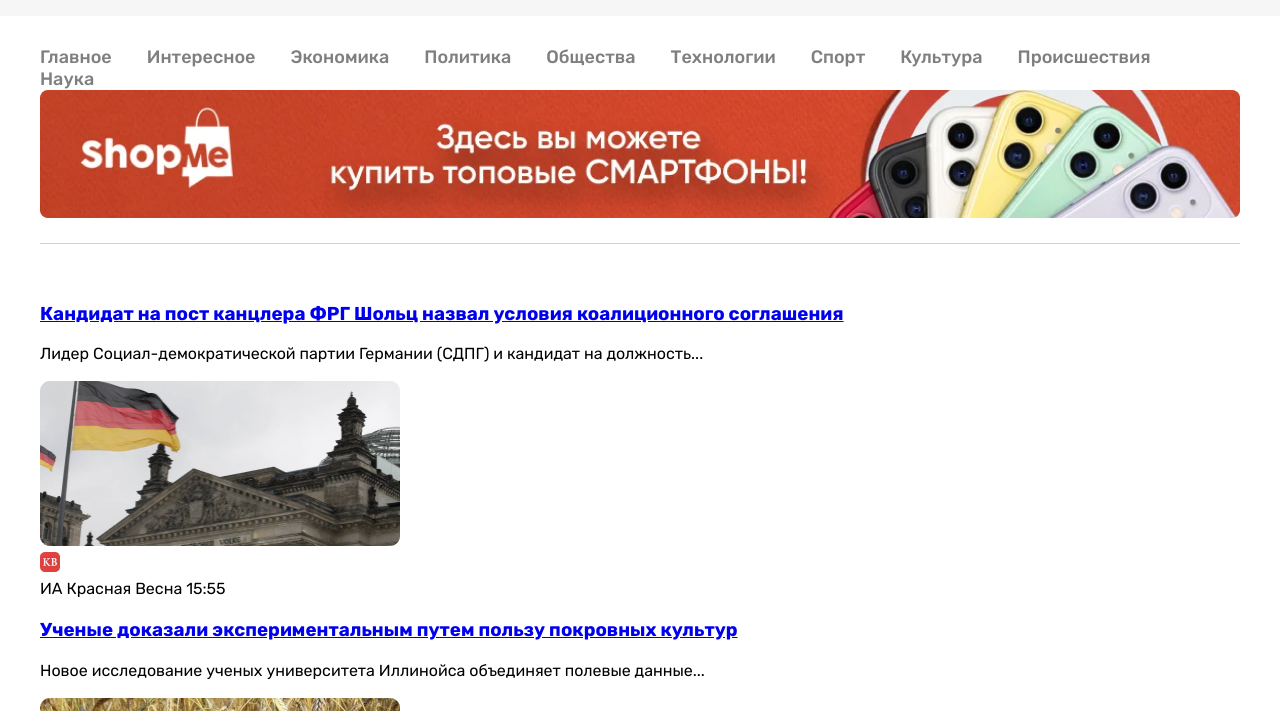
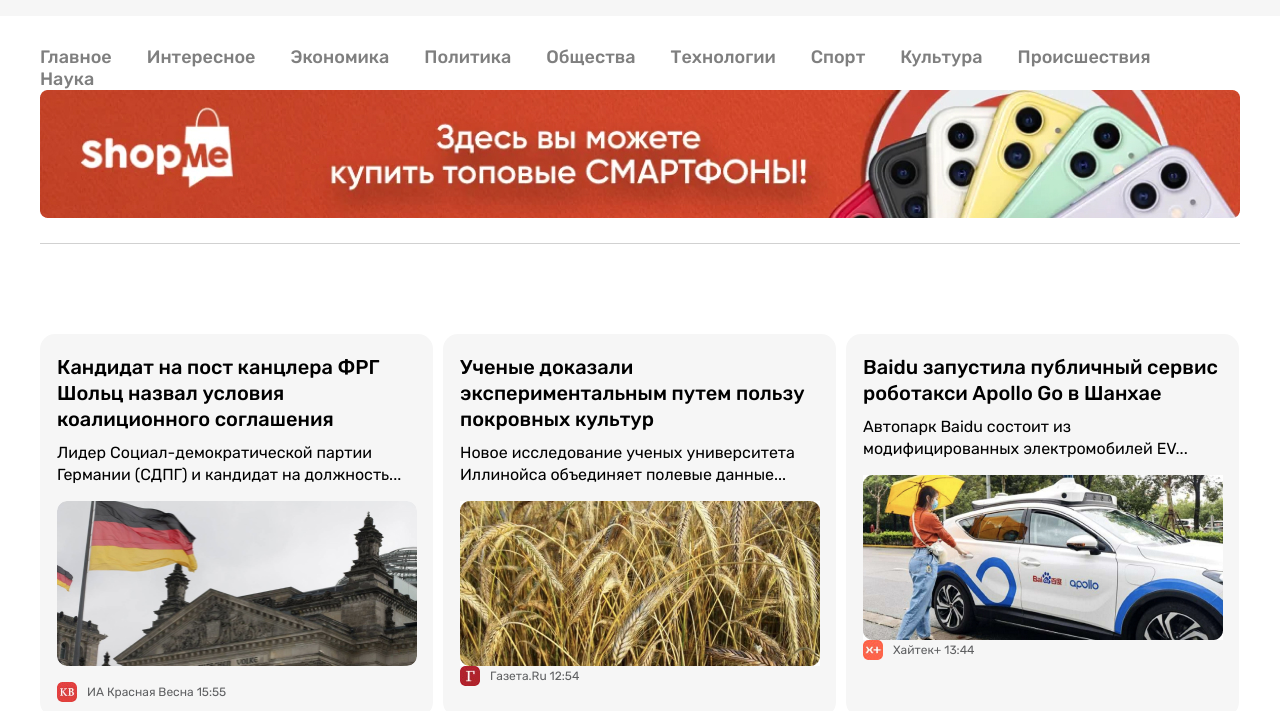
Before and after one commit to Moxlar/N24, a plain HTML site: page index.html in a window 1280 px wide. Shown: the part 89-800 px from the top of the page. Drawn offline with Linux system fonts and the light colour scheme.

Commit message:
add changes of news-grid

```diff
--- a/css/styles.css
+++ b/css/styles.css
@@ -178,4 +178,75 @@ align-items: center;
 }
 .site-hero{
   flex-grow: 1;
+  padding-top: 50px;
 }
+
+.news-grid {
+    display: flex;
+    flex-wrap: wrap;
+    margin-left: -10px;
+}
+.news-grid-item {
+    width: 393px;
+    margin-left: 10px;
+    margin-bottom: 10px;
+}
+/* .news-grid-item:not(:last-child){
+    margin-right: 10px;
+
+} */
+.article-card {
+    display: flex;
+    flex-direction: column;
+    background-color: #f6f6f6;
+    padding: 20px 17px 15px;
+    border-radius: 15px;
+}
+.article-card-title {
+    margin-top: 0;
+    margin-bottom: 10px;
+    line-height: 26px;
+    font-size: 20px;
+    font-weight: 500;
+}
+.article-card-link {
+    text-decoration: none;
+    color: #000;
+    display: inline-block;
+}
+.article-card-link:hover{
+    color: #7296EC;
+}
+.article-card-link:active{
+    opacity: 0.6;
+}
+.article-card-text {
+    margin-top: 0;
+    margin-bottom: 15px;
+}
+.article-card-img {
+    width: 360px;
+    height: 165px;
+    object-fit: cover;
+    margin-bottom: 16px;
+    border-radius: 10px;
+    display: block;
+    margin-top: auto;
+}
+.article-card-footer {
+    display: flex;
+    align-items:center;
+}
+.article-card-source-icon {
+    width: 20px;
+    height: 20px;
+    border-radius: 5px;
+    margin-right: 10px;
+}
+.article-card-source-time {
+    line-height: normal;
+    font-size: 12px;
+    color: #5E5F61;
+}
+.article-card-source {
+}
--- a/index.html
+++ b/index.html
@@ -61,11 +61,11 @@
                     <li class="site-nav-item"><a class="site-nav-link" href="#">Наука</a></li>
 
                <!-- SITE=HEADER-BANNER -->
-                <aside class="site-header-banner">
+                <div class="site-header-banner">
                 <a class="site-header-banner-link" href="https://olcha.uz" target="_blank">
                 <img class="hero-img" src="img/banner.jpg" alt="photo" srcset="img/banner.jpg 1x, img/banner@2x.jpg 2x" width="1200" height="128">
                </a>
-              </aside>
+            </div>
 
          </ul>
         </nav>
```
